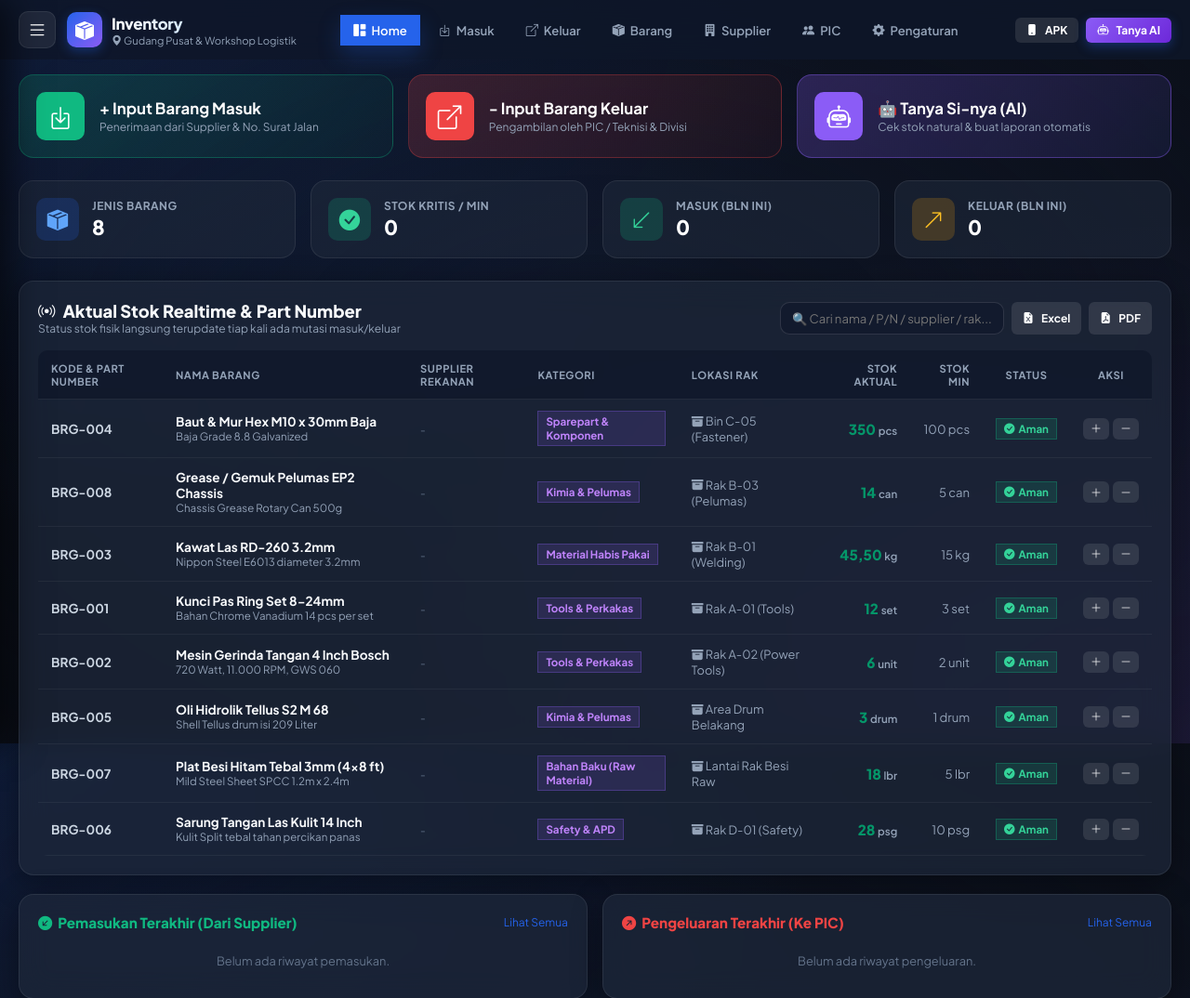
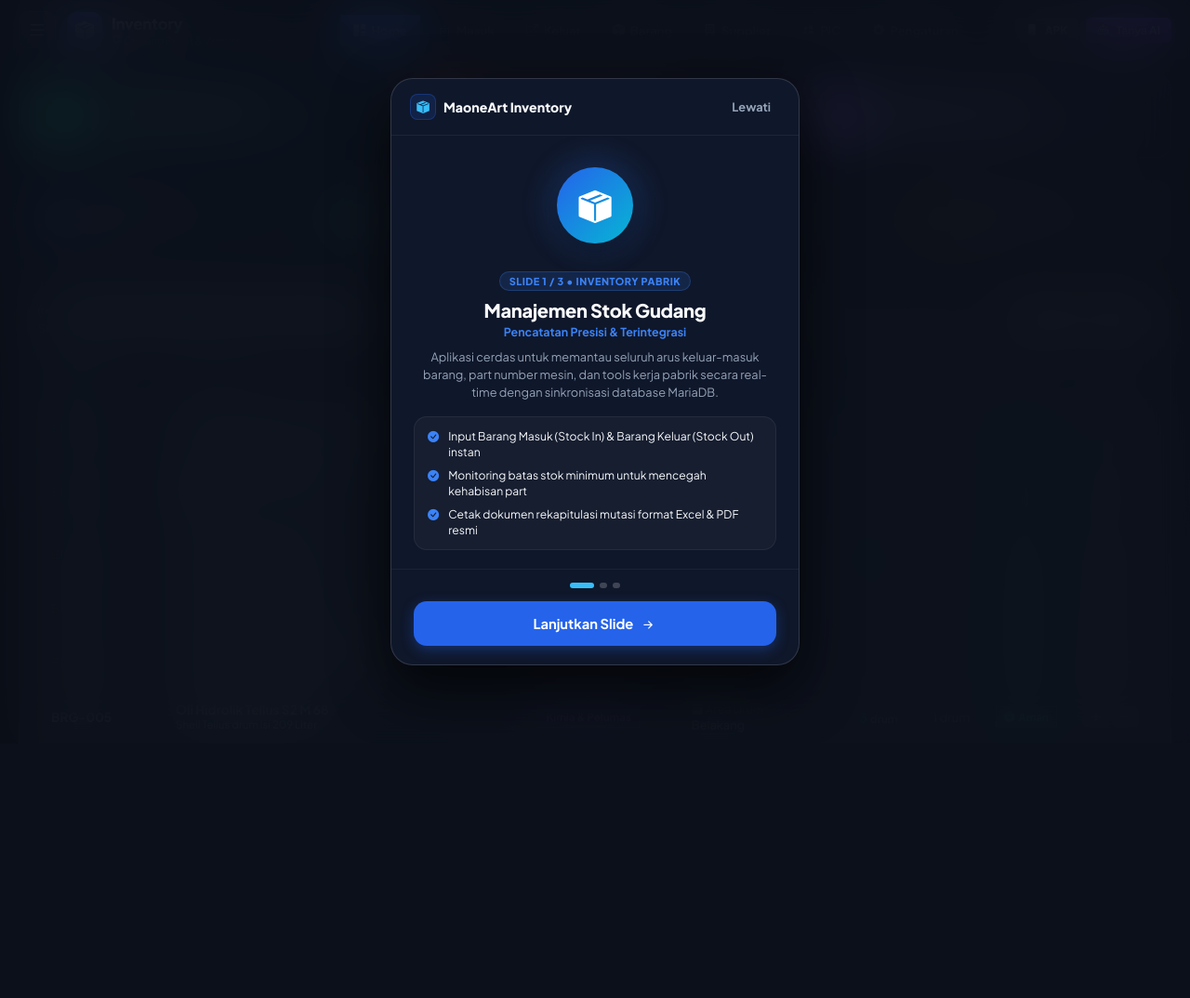
Before and after one commit to maoneart/Inventaris, a PHP site: page /inventory/ in a window 1280 px wide. Shown: the top 1074 px of the page at 93% size. After the commit the page ends 726 px from the top, so only its background shows below. Run offline with PHP 8.4, Linux system fonts and the light colour scheme; data comes from the database, SQL or seed files in the repository; data that the repository does not hold is empty; some libraries are stand-ins or nearby versions.

Commit message:
feat: tambahkan 3-slide intro walkthrough pengenalan aplikasi & about pada APK Flutter dan Web

```diff
--- a/app.php
+++ b/app.php
@@ -27,6 +27,7 @@ $recentActivity = $pdo->query("
   <link rel="preconnect" href="https://fonts.gstatic.com" crossorigin>
   <link href="https://fonts.googleapis.com/css2?family=Plus+Jakarta+Sans:wght@400;500;600;700;800&display=swap" rel="stylesheet">
   <link rel="stylesheet" href="https://cdn.jsdelivr.net/npm/bootstrap-icons@1.11.3/font/bootstrap-icons.min.css">
+  <link rel="stylesheet" href="assets/css/style.css">
   <link rel="manifest" href="manifest.json">
   <meta name="theme-color" content="#00aa13">
 
@@ -433,6 +434,9 @@ $recentActivity = $pdo->query("
       <i class="bi bi-search" style="color: #64748b; font-size: 1rem;"></i>
       <span>Cari part number, barang, supplier...</span>
     </a>
+    <button type="button" onclick="openIntroWalkthrough()" class="gojek-avatar-btn" style="background: rgba(37, 99, 235, 0.15); border: 1px solid rgba(37, 99, 235, 0.3); color: #38bdf8;" title="Tentang Aplikasi (3 Slide Intro)">
+      <i class="bi bi-info-circle-fill"></i>
+    </button>
     <a href="index.php" class="gojek-avatar-btn" title="Mode Web Portal">
       <i class="bi bi-person-fill"></i>
     </a>
@@ -685,5 +689,6 @@ document.addEventListener('DOMContentLoaded', () => {
 });
 </script>
 
+<script src="assets/js/intro_walkthrough.js"></script>
 </body>
 </html>
--- a/assets/css/style.css
+++ b/assets/css/style.css
@@ -2368,3 +2368,267 @@ body.theme-light {
   color: var(--text-main);
   word-break: break-word;
 }
+
+/* ==========================================================================
+   INTRO WALKTHROUGH 3-SLIDE ONBOARDING
+   ========================================================================== */
+.intro-overlay {
+  position: fixed;
+  inset: 0;
+  z-index: 9999;
+  background: rgba(11, 15, 25, 0.88);
+  backdrop-filter: blur(28px);
+  -webkit-backdrop-filter: blur(28px);
+  display: flex;
+  align-items: center;
+  justify-content: center;
+  padding: 16px;
+  opacity: 0;
+  pointer-events: none;
+  transition: opacity 0.3s cubic-bezier(0.16, 1, 0.3, 1);
+}
+
+.intro-overlay.active {
+  opacity: 1;
+  pointer-events: auto;
+}
+
+.intro-container {
+  background: #0f172a;
+  border: 1px solid rgba(255, 255, 255, 0.14);
+  border-radius: 24px;
+  width: 100%;
+  max-width: 440px;
+  max-height: 90vh;
+  display: flex;
+  flex-direction: column;
+  box-shadow: 0 24px 60px rgba(0, 0, 0, 0.7);
+  overflow: hidden;
+  transform: scale(0.94);
+  transition: transform 0.3s cubic-bezier(0.16, 1, 0.3, 1);
+}
+
+[data-theme="light"] .intro-container {
+  background: #ffffff !important;
+  border-color: #cbd5e1 !important;
+  box-shadow: 0 24px 50px rgba(0, 0, 0, 0.15) !important;
+}
+
+.intro-overlay.active .intro-container {
+  transform: scale(1);
+}
+
+.intro-top-bar {
+  display: flex;
+  justify-content: space-between;
+  align-items: center;
+  padding: 16px 20px;
+  border-bottom: 1px solid rgba(255, 255, 255, 0.06);
+}
+
+[data-theme="light"] .intro-top-bar {
+  border-bottom-color: #f1f5f9;
+}
+
+.intro-brand {
+  display: flex;
+  align-items: center;
+  gap: 8px;
+  font-size: 0.88rem;
+  font-weight: 800;
+  color: var(--text-main);
+}
+
+.intro-brand-icon {
+  width: 28px;
+  height: 28px;
+  border-radius: 8px;
+  background: rgba(37, 99, 235, 0.15);
+  border: 1px solid rgba(37, 99, 235, 0.3);
+  color: #38bdf8;
+  display: flex;
+  align-items: center;
+  justify-content: center;
+  font-size: 0.85rem;
+}
+
+.intro-skip-btn {
+  background: none;
+  border: none;
+  color: var(--text-muted);
+  font-size: 0.8rem;
+  font-weight: 700;
+  cursor: pointer;
+  padding: 4px 10px;
+  border-radius: 8px;
+  transition: all 0.15s ease;
+}
+
+.intro-skip-btn:hover {
+  color: var(--text-main);
+  background: rgba(255, 255, 255, 0.05);
+}
+
+.intro-slide-body {
+  padding: 20px 24px;
+  overflow-y: auto;
+  text-align: center;
+  display: flex;
+  flex-direction: column;
+  align-items: center;
+}
+
+.intro-icon-wrapper {
+  position: relative;
+  width: 110px;
+  height: 110px;
+  display: flex;
+  align-items: center;
+  justify-content: center;
+  margin-bottom: 16px;
+}
+
+.intro-icon-glow {
+  position: absolute;
+  width: 110px;
+  height: 110px;
+  border-radius: 50%;
+  filter: blur(12px);
+}
+
+.intro-icon-circle {
+  width: 82px;
+  height: 82px;
+  border-radius: 50%;
+  display: flex;
+  align-items: center;
+  justify-content: center;
+  font-size: 2.2rem;
+  color: #ffffff;
+  position: relative;
+  z-index: 1;
+  box-shadow: 0 10px 25px rgba(0, 0, 0, 0.35);
+}
+
+.intro-badge {
+  font-size: 0.68rem;
+  font-weight: 800;
+  padding: 3px 10px;
+  border-radius: 20px;
+  margin-bottom: 8px;
+  letter-spacing: 0.5px;
+}
+
+.intro-title {
+  font-size: 1.25rem;
+  font-weight: 800;
+  color: var(--text-main);
+  margin-bottom: 3px;
+  letter-spacing: -0.3px;
+}
+
+[data-theme="light"] .intro-title {
+  color: #0f172a;
+}
+
+.intro-subtitle {
+  font-size: 0.78rem;
+  font-weight: 700;
+  margin-bottom: 10px;
+}
+
+.intro-desc {
+  font-size: 0.8rem;
+  color: var(--text-muted);
+  line-height: 1.5;
+  margin-bottom: 16px;
+}
+
+.intro-highlights-box {
+  width: 100%;
+  background: rgba(255, 255, 255, 0.03);
+  border: 1px solid rgba(255, 255, 255, 0.06);
+  border-radius: 14px;
+  padding: 12px 14px;
+  text-align: left;
+  display: flex;
+  flex-direction: column;
+  gap: 8px;
+}
+
+[data-theme="light"] .intro-highlights-box {
+  background: #f8fafc;
+  border-color: #e2e8f0;
+}
+
+.intro-highlight-item {
+  display: flex;
+  align-items: flex-start;
+  gap: 10px;
+  font-size: 0.76rem;
+  color: var(--text-main);
+  line-height: 1.4;
+}
+
+[data-theme="light"] .intro-highlight-item {
+  color: #334155;
+}
+
+.intro-bottom-bar {
+  padding: 14px 24px 20px;
+  display: flex;
+  flex-direction: column;
+  align-items: center;
+  gap: 14px;
+  border-top: 1px solid rgba(255, 255, 255, 0.05);
+}
+
+[data-theme="light"] .intro-bottom-bar {
+  border-top-color: #f1f5f9;
+}
+
+.intro-dots {
+  display: flex;
+  align-items: center;
+  gap: 6px;
+}
+
+.intro-dot {
+  width: 8px;
+  height: 6px;
+  border-radius: 4px;
+  background: rgba(255, 255, 255, 0.2);
+  transition: all 0.25s ease;
+}
+
+[data-theme="light"] .intro-dot {
+  background: #cbd5e1;
+}
+
+.intro-dot.active {
+  width: 26px;
+  background: #38bdf8;
+}
+
+.intro-action-btn {
+  width: 100%;
+  height: 48px;
+  border-radius: 14px;
+  border: none;
+  background: #2563eb;
+  color: #ffffff;
+  font-size: 0.92rem;
+  font-weight: 700;
+  display: flex;
+  align-items: center;
+  justify-content: center;
+  gap: 6px;
+  cursor: pointer;
+  box-shadow: 0 4px 14px rgba(37, 99, 235, 0.35);
+  transition: all 0.15s ease;
+}
+
+.intro-action-btn:hover {
+  filter: brightness(1.1);
+  transform: translateY(-1px);
+}
--- /dev/null
+++ b/assets/js/intro_walkthrough.js
@@ -0,0 +1,203 @@
+/**
+ * intro_walkthrough.js - 3-Slide Onboarding & About Walkthrough
+ * MaoneArt Inventory & Gudang Pabrik
+ */
+(function() {
+  const INTRO_STORAGE_KEY = 'has_seen_inventory_intro';
+
+  const slidesData = [
+    {
+      badge: 'SLIDE 1 / 3 • INVENTORY PABRIK',
+      badgeColor: '#3b82f6',
+      badgeBg: 'rgba(59, 130, 246, 0.15)',
+      icon: 'bi-box-seam-fill',
+      iconGrad: 'linear-gradient(135deg, #2563eb, #06b6d4)',
+      title: 'Manajemen Stok Gudang',
+      subtitle: 'Pencatatan Presisi & Terintegrasi',
+      desc: 'Aplikasi cerdas untuk memantau seluruh arus keluar-masuk barang, part number mesin, dan tools kerja pabrik secara real-time dengan sinkronisasi database MariaDB.',
+      highlights: [
+        'Input Barang Masuk (Stock In) & Barang Keluar (Stock Out) instan',
+        'Monitoring batas stok minimum untuk mencegah kehabisan part',
+        'Cetak dokumen rekapitulasi mutasi format Excel & PDF resmi'
+      ]
+    },
+    {
+      badge: 'SLIDE 2 / 3 • FITUR UNGGULAN',
+      badgeColor: '#10b981',
+      badgeBg: 'rgba(16, 185, 129, 0.15)',
+      icon: 'bi-search',
+      iconGrad: 'linear-gradient(135deg, #10b981, #059669)',
+      title: 'Live Search & Kontrol Stok',
+      subtitle: 'Bebas Pilih & Proteksi Stok Minus',
+      desc: 'Temukan barang dalam hitungan detik dengan autocomplete cerdas berdasarkan Nama, Part Number, Kode, atau Lokasi Rak simpan.',
+      highlights: [
+        'Filter otomatis khusus barang supplier pengirim saat barang masuk',
+        'PIC bebas ambil barang dengan info stok fisik awal yang sangat jelas',
+        'Proteksi ketat: cegah transaksi jika kuantitas melebihi sisa stok fisik'
+      ]
+    },
+    {
+      badge: 'SLIDE 3 / 3 • ABOUT & CREATOR',
+      badgeColor: '#a855f7',
+      badgeBg: 'rgba(168, 85, 247, 0.15)',
+      icon: 'bi-info-circle-fill',
+      iconGrad: 'linear-gradient(135deg, #8b5cf6, #ec4899)',
+      title: 'Tentang Aplikasi (About)',
+      subtitle: 'MaoneArt Digital Engineering',
+      desc: 'Dikembangkan khusus oleh <strong>Hermawan (MaoneArt)</strong> untuk optimalisasi operasional industri pabrik. Terintegrasi penuh dengan Asisten Cerdas AI.',
+      highlights: [
+        'Didukung AI Assistant "Si-nya" via 9Router Gateway lokal',
+        'Mode Fleksibel: Server HP Termux (127.0.0.1) & Server LAN Kantor',
+        'Desain minimalis modern standar iOS Glassmorphism yang responsif'
+      ]
+    }
+  ];
+
+  function injectModalHtml() {
+    if (document.getElementById('introWalkthroughOverlay')) return;
+
+    const overlay = document.createElement('div');
+    overlay.id = 'introWalkthroughOverlay';
+    overlay.className = 'intro-overlay';
+    overlay.innerHTML = `
+      <div class="intro-container">
+        <!-- Top Bar -->
+        <div class="intro-top-bar">
+          <div class="intro-brand">
+            <div class="intro-brand-icon"><i class="bi bi-box-seam-fill"></i></div>
+            <span>MaoneArt Inventory</span>
+          </div>
+          <button type="button" class="intro-skip-btn" id="btnIntroSkip">Lewati</button>
+        </div>
+
+        <!-- Slider Content -->
+        <div class="intro-slide-body" id="introSlideBody">
+          <!-- Dynamic Content -->
+        </div>
+
+        <!-- Bottom Controls -->
+        <div class="intro-bottom-bar">
+          <div class="intro-dots" id="introDots"></div>
+          <button type="button" class="intro-action-btn" id="btnIntroAction">
+            <span id="introActionText">Lanjutkan Slide</span>
+            <i class="bi bi-arrow-right-short" id="introActionIcon" style="font-size: 1.2rem;"></i>
+          </button>
+        </div>
+      </div>
+    `;
+
+    document.body.appendChild(overlay);
+  }
+
+  let currentSlide = 0;
+
+  function renderSlide(idx) {
+    currentSlide = idx;
+    const body = document.getElementById('introSlideBody');
+    const dotsContainer = document.getElementById('introDots');
+    const actionText = document.getElementById('introActionText');
+    const actionIcon = document.getElementById('introActionIcon');
+    const actionBtn = document.getElementById('btnIntroAction');
+    const skipBtn = document.getElementById('btnIntroSkip');
+
+    if (!body) return;
+
+    const s = slidesData[idx];
+
+    let highlightsHtml = '';
+    s.highlights.forEach(text => {
+      highlightsHtml += `
+        <div class="intro-highlight-item">
+          <i class="bi bi-check-circle-fill" style="color: ${s.badgeColor};"></i>
+          <span>${text}</span>
+        </div>
+      `;
+    });
+
+    body.innerHTML = `
+      <div class="intro-icon-wrapper">
+        <div class="intro-icon-glow" style="background: ${s.badgeBg};"></div>
+        <div class="intro-icon-circle" style="background: ${s.iconGrad};">
+          <i class="bi ${s.icon}"></i>
+        </div>
+      </div>
+
+      <div class="intro-badge" style="color: ${s.badgeColor}; background: ${s.badgeBg}; border: 1px solid ${s.badgeColor}40;">
+        ${s.badge}
+      </div>
+
+      <h2 class="intro-title">${s.title}</h2>
+      <div class="intro-subtitle" style="color: ${s.badgeColor};">${s.subtitle}</div>
+      <p class="intro-desc">${s.desc}</p>
+
+      <div class="intro-highlights-box">
+        ${highlightsHtml}
+      </div>
+    `;
+
+    // Render Dots
+    let dotsHtml = '';
+    slidesData.forEach((_, i) => {
+      dotsHtml += `<div class="intro-dot ${i === idx ? 'active' : ''}"></div>`;
+    });
+    dotsContainer.innerHTML = dotsHtml;
+
+    // Tombol Action Text & Style
+    const isLast = idx === slidesData.length - 1;
+    if (isLast) {
+      actionText.textContent = 'Mulai Gunakan Aplikasi';
+      actionIcon.className = 'bi bi-rocket-takeoff-fill';
+      actionBtn.style.background = '#10b981';
+      skipBtn.style.display = 'none';
+    } else {
+      actionText.textContent = 'Lanjutkan Slide';
+      actionIcon.className = 'bi bi-arrow-right-short';
+      actionBtn.style.background = '#2563eb';
+      skipBtn.style.display = 'block';
+    }
+  }
+
+  function openIntro(isReplay = false) {
+    injectModalHtml();
+    const overlay = document.getElementById('introWalkthroughOverlay');
+    renderSlide(0);
+
+    const skipBtn = document.getElementById('btnIntroSkip');
+    const actionBtn = document.getElementById('btnIntroAction');
+
+    skipBtn.onclick = closeIntro;
+    actionBtn.onclick = () => {
+      if (currentSlide < slidesData.length - 1) {
+        renderSlide(currentSlide + 1);
+      } else {
+        closeIntro();
+      }
+    };
+
+    setTimeout(() => overlay.classList.add('active'), 10);
+  }
+
+  function closeIntro() {
+    const overlay = document.getElementById('introWalkthroughOverlay');
+    if (overlay) {
+      overlay.classList.remove('active');
+    }
+    localStorage.setItem(INTRO_STORAGE_KEY, 'true');
+  }
+
+  // Ekspos ke global window
+  window.openIntroWalkthrough = () => openIntro(true);
+
+  // Otomatis buka pada kunjungan pertama di halaman index.php atau app.php
+  document.addEventListener('DOMContentLoaded', () => {
+    const hasSeen = localStorage.getItem(INTRO_STORAGE_KEY);
+    const currPath = window.location.pathname.toLowerCase();
+    const isMainHome = currPath.endsWith('index.php') || currPath.endsWith('app.php') || currPath.endsWith('/inventory/') || currPath.endsWith('/inventory');
+
+    if (!hasSeen && isMainHome) {
+      setTimeout(() => {
+        openIntro(false);
+      }, 300);
+    }
+  });
+})();
--- a/includes/footer.php
+++ b/includes/footer.php
@@ -34,5 +34,6 @@ $currPage = basename($_SERVER['PHP_SELF'], '.php');
   window._FLASH_MESSAGE_ = <?= json_encode($flash) ?>;
 </script>
 <script src="assets/js/app.js"></script>
+<script src="assets/js/intro_walkthrough.js"></script>
 </body>
 </html>
--- a/includes/header.php
+++ b/includes/header.php
@@ -149,6 +149,10 @@ $currPage = basename($_SERVER['PHP_SELF'], '.php');
         <i class="bi bi-phone-fill text-info"></i>
         <span>Mode Khusus APK HP</span>
       </a>
+      <a href="javascript:void(0)" onclick="openIntroWalkthrough()" class="sidebar-link">
+        <i class="bi bi-info-circle-fill text-info"></i>
+        <span>Tentang Aplikasi (3 Slide)</span>
+      </a>
     </div>
   </div>
 
```
Also changed, not shown: 3 other files.
